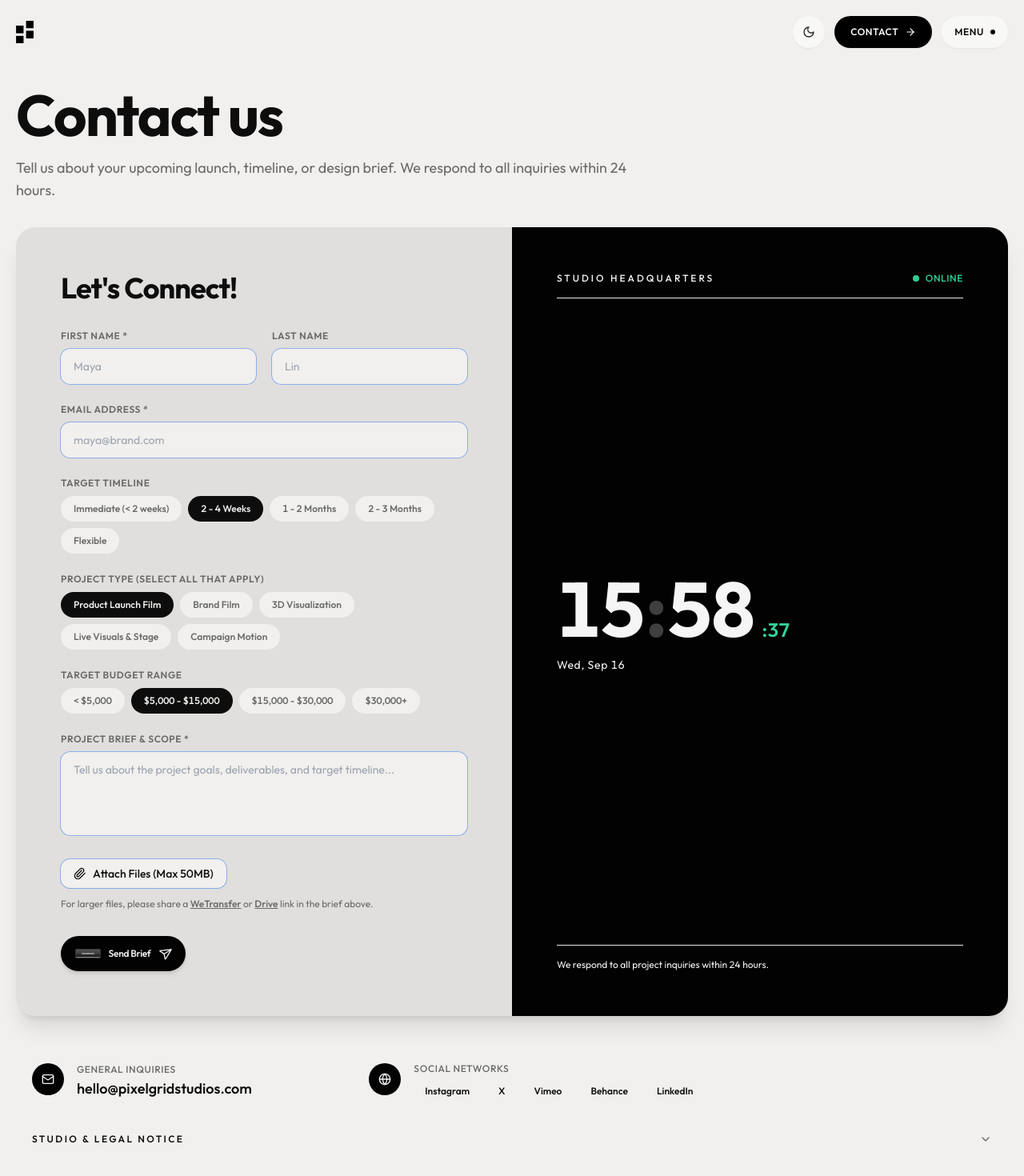
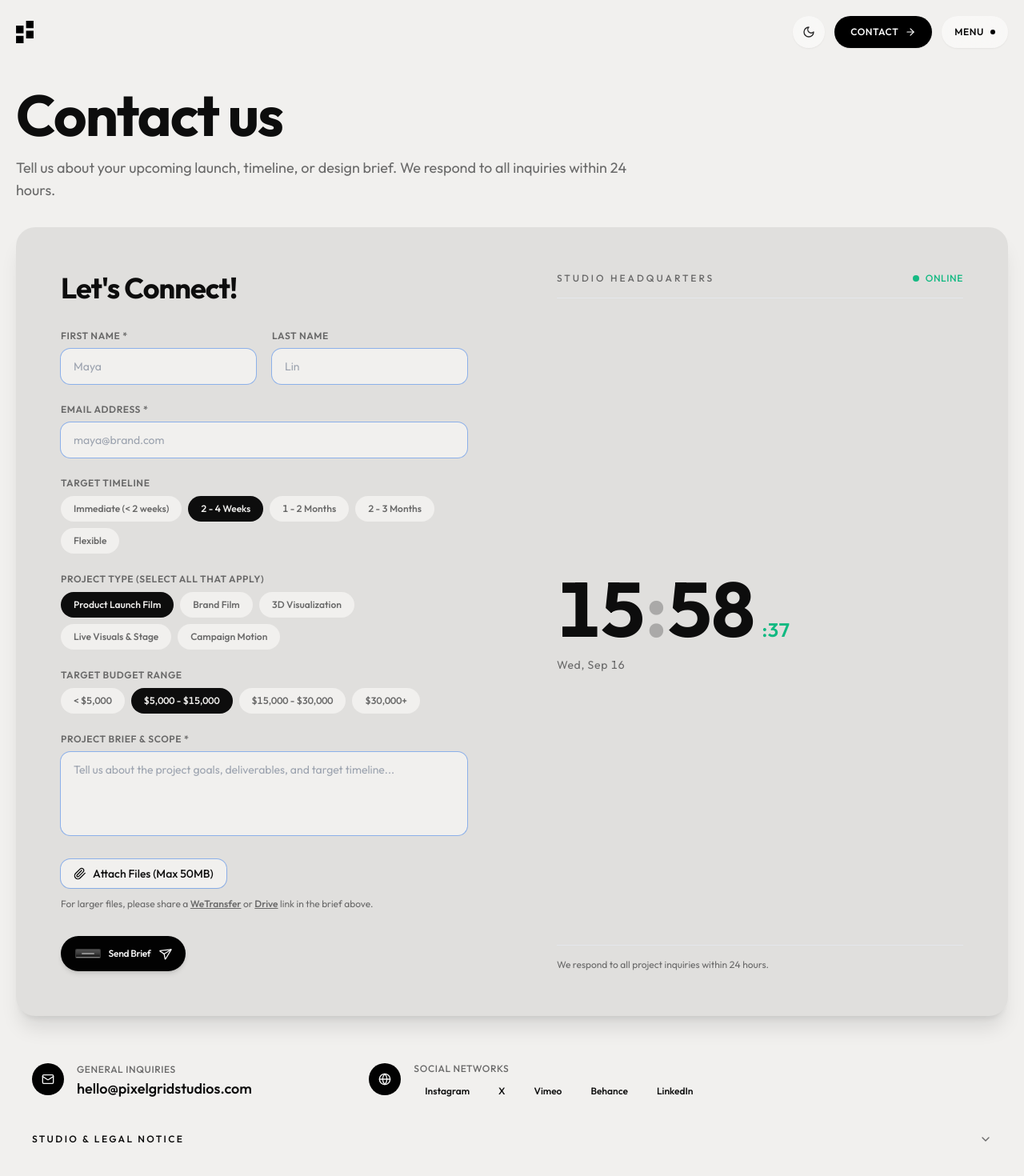
Before and after one commit to pixelgridstudios/PGS-Website-v1, a React (Vite) app: page /contact in a window 1280 px wide. Shown: the top 1470 px of the page at 80% size. Built offline with nearby package versions, Linux system fonts and the light colour scheme.

Commit message:
Eliminate harsh inverted blocks from the Contact section and unify the card layout for seamless dark/light theme switching

```diff
--- a/src/pages/Contact.tsx
+++ b/src/pages/Contact.tsx
@@ -129,7 +129,7 @@ export const Contact: React.FC = () => {
         <section data-reveal data-reveal-delay="100" className="mt-8 rounded-2xl sm:rounded-3xl bg-brand-muted shadow-xl border-0 overflow-hidden">
           <div className="grid grid-cols-1 lg:grid-cols-2">
             {/* Left (50%): Project Intake Form */}
-            <div className="p-8 sm:p-10 lg:p-12 xl:p-14 bg-brand-bg/95 flex flex-col justify-between">
+            <div className="p-8 sm:p-10 lg:p-12 xl:p-14 bg-transparent flex flex-col justify-between">
               <div>
                 <h2 className="font-display text-3xl font-bold tracking-tight sm:text-4xl text-brand-foreground">
                   Let's Connect!
@@ -137,27 +137,29 @@ export const Contact: React.FC = () => {
               </div>
 
               {submitted ? (
-                <div className="mt-8 rounded-2xl bg-brand-panel p-8 sm:p-10 text-brand-panel-foreground animate-in fade-in zoom-in-95 duration-300 border-0 shadow-lg">
+                <div className="mt-8 rounded-2xl bg-brand-bg p-8 sm:p-10 text-brand-foreground animate-in fade-in zoom-in-95 duration-300 border border-brand-foreground/10 shadow-lg">
                   <div className="flex items-center gap-3">
-                    <span className="flex size-12 items-center justify-center rounded-full bg-emerald-500/20 text-emerald-400">
+                    <span className="flex size-12 items-center justify-center rounded-full bg-emerald-500/10 text-emerald-500 dark:bg-emerald-500/20 dark:text-emerald-400">
                       <CheckCircle2 className="size-7" />
                     </span>
                     <div>
-                      <span className="font-mono text-xs uppercase tracking-widest text-emerald-400 font-semibold">
-                        Transmission Complete
-                      </span>
-                      <h3 className="font-display text-2xl sm:text-3xl font-bold">Brief Received!</h3>
+                      <h3 className="font-display text-xl sm:text-2xl font-bold tracking-tight text-brand-foreground">
+                        Brief Sealed
+                      </h3>
+                      <p className="font-mono text-xs uppercase tracking-wider text-emerald-500 dark:text-emerald-400 font-medium mt-1">
+                        Successfully Dispatched
+                      </p>
                     </div>
                   </div>
 
-                  <p className="mt-4 text-sm sm:text-base text-brand-panel-foreground/80 leading-relaxed">
-                    Thank you, <strong className="text-white font-semibold">{firstName || "there"}</strong>. Your project brief has been sealed and delivered directly to Subhanshu Gajbhiye's studio desk. We will review your requirements and respond within 24 hours.
+                  <p className="mt-4 text-sm sm:text-base text-brand-subtle leading-relaxed">
+                    Thank you, <strong className="text-brand-foreground font-semibold">{firstName || "there"}</strong>. Your project brief has been sealed and delivered directly to Subhanshu Gajbhiye's studio desk. We will review your requirements and respond within 24 hours.
                   </p>
 
-                  <div className="mt-6 p-4 rounded-xl bg-brand-panel-foreground/5 border border-brand-panel-foreground/10 font-mono text-xs text-brand-panel-foreground/75 space-y-1">
-                    <div><strong>Direct Recipient:</strong> Subhanshu Gajbhiye (Creative Director)</div>
-                    <div><strong>Studio Desk:</strong> hello@pixelgridstudios.com</div>
-                    <div><strong>Selected Service:</strong> {selectedTypes.join(", ")}</div>
+                  <div className="mt-6 p-4 rounded-xl bg-brand-foreground/5 border border-brand-foreground/10 font-mono text-xs text-brand-subtle space-y-1">
+                    <div><strong className="text-brand-foreground">Direct Recipient:</strong> Subhanshu Gajbhiye (Creative Director)</div>
+                    <div><strong className="text-brand-foreground">Studio Desk:</strong> hello@pixelgridstudios.com</div>
+                    <div><strong className="text-brand-foreground">Selected Service:</strong> {selectedTypes.join(", ")}</div>
                   </div>
 
                   <button
@@ -169,7 +171,7 @@ export const Contact: React.FC = () => {
                       setEmail("");
                       setBrief("");
                     }}
-                    className="mt-6 inline-flex items-center gap-2 rounded-full border border-brand-panel-foreground/30 px-6 py-2.5 text-xs font-medium text-brand-panel-foreground hover:bg-brand-panel-foreground hover:text-brand-panel transition-colors cursor-pointer"
+                    className="mt-6 inline-flex items-center gap-2 rounded-full border border-brand-foreground/20 px-6 py-2.5 text-xs font-medium text-brand-foreground hover:bg-brand-foreground hover:text-brand-bg transition-colors cursor-pointer"
                   >
                     <span>&larr; Send another inquiry</span>
                   </button>
@@ -373,14 +375,14 @@ export const Contact: React.FC = () => {
             </div>
 
             {/* Right (50%): Studio Clock & Headquarters */}
-            <div className="relative flex min-h-[360px] lg:min-h-full flex-col justify-between bg-brand-panel p-8 sm:p-10 lg:p-12 xl:p-14 text-brand-panel-foreground border-0">
+            <div className="relative flex min-h-[360px] lg:min-h-full flex-col justify-between bg-transparent p-8 sm:p-10 lg:p-12 xl:p-14 text-brand-foreground border-0">
               {/* 1. Top Bar: Studio HQ & Live Status */}
-              <div className="flex items-center justify-between border-b border-brand-panel-foreground/15 pb-4">
-                <span className="font-mono text-xs uppercase tracking-[0.25em] text-brand-panel-foreground/60 font-medium">
+              <div className="flex items-center justify-between border-b border-brand-foreground/15 pb-4">
+                <span className="font-mono text-xs uppercase tracking-[0.25em] text-brand-subtle font-medium">
                   Studio Headquarters
                 </span>
-                <span className="flex items-center gap-2 font-mono text-xs uppercase tracking-wider text-emerald-400 font-medium">
-                  <span className="size-2 rounded-full bg-emerald-400 animate-pulse" />
+                <span className="flex items-center gap-2 font-mono text-xs uppercase tracking-wider text-emerald-500 dark:text-emerald-400 font-medium">
+                  <span className="size-2 rounded-full bg-emerald-500 dark:bg-emerald-400 animate-pulse" />
                   Online
                 </span>
               </div>
@@ -388,26 +390,26 @@ export const Contact: React.FC = () => {
               {/* 2. Main Studio Clock Display (Harmonious Unified Lockup) */}
               <div className="my-auto py-6 select-none space-y-3">
                 <div className="flex items-baseline gap-1.5 sm:gap-2.5">
-                  <div className="text-5xl sm:text-6xl lg:text-7xl xl:text-8xl font-display font-bold tracking-tight tabular-nums text-brand-panel-foreground leading-none">
+                  <div className="text-5xl sm:text-6xl lg:text-7xl xl:text-8xl font-display font-bold tracking-tight tabular-nums text-brand-foreground leading-none">
                     <span>{hours}</span>
                     <span className={`mx-0.5 transition-opacity duration-150 ${colonVisible ? "opacity-100" : "opacity-25"}`}>
                       :
                     </span>
                     <span>{minutes}</span>
                   </div>
-                  <span className="font-mono text-lg sm:text-xl lg:text-2xl font-semibold text-emerald-400 tabular-nums">
+                  <span className="font-mono text-lg sm:text-xl lg:text-2xl font-semibold text-emerald-500 dark:text-emerald-400 tabular-nums">
                     :{seconds}
                   </span>
                 </div>
 
-                <div className="font-mono text-xs sm:text-sm text-brand-panel-foreground/60 tracking-wider">
+                <div className="font-mono text-xs sm:text-sm text-brand-subtle tracking-wider">
                   {dateString}
                 </div>
               </div>
 
               {/* 3. Bottom Bar */}
-              <div className="border-t border-brand-panel-foreground/15 pt-4">
-                <p className="font-mono text-xs text-brand-panel-foreground/60">
+              <div className="border-t border-brand-foreground/15 pt-4">
+                <p className="font-mono text-xs text-brand-subtle">
                   We respond to all project inquiries within 24 hours.
                 </p>
               </div>
```
